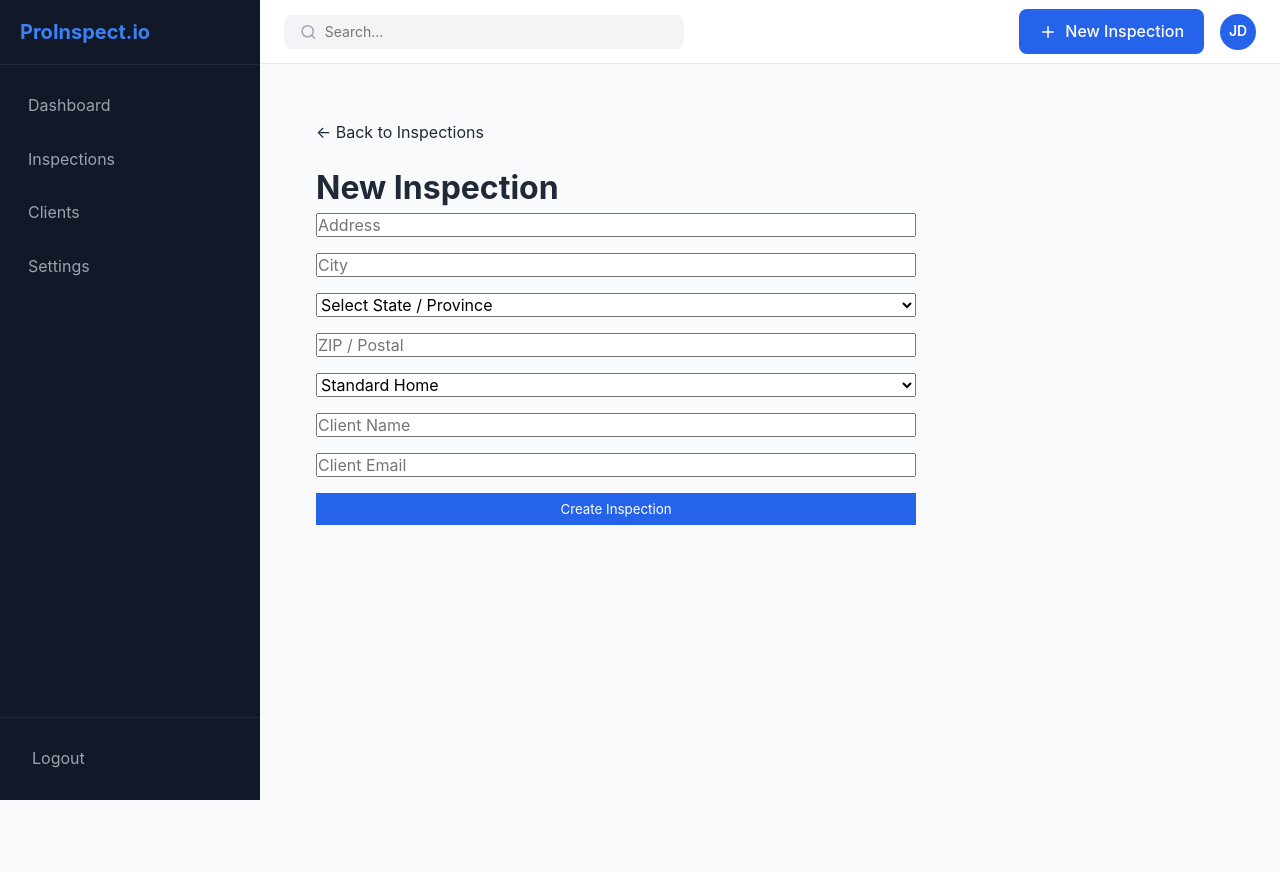
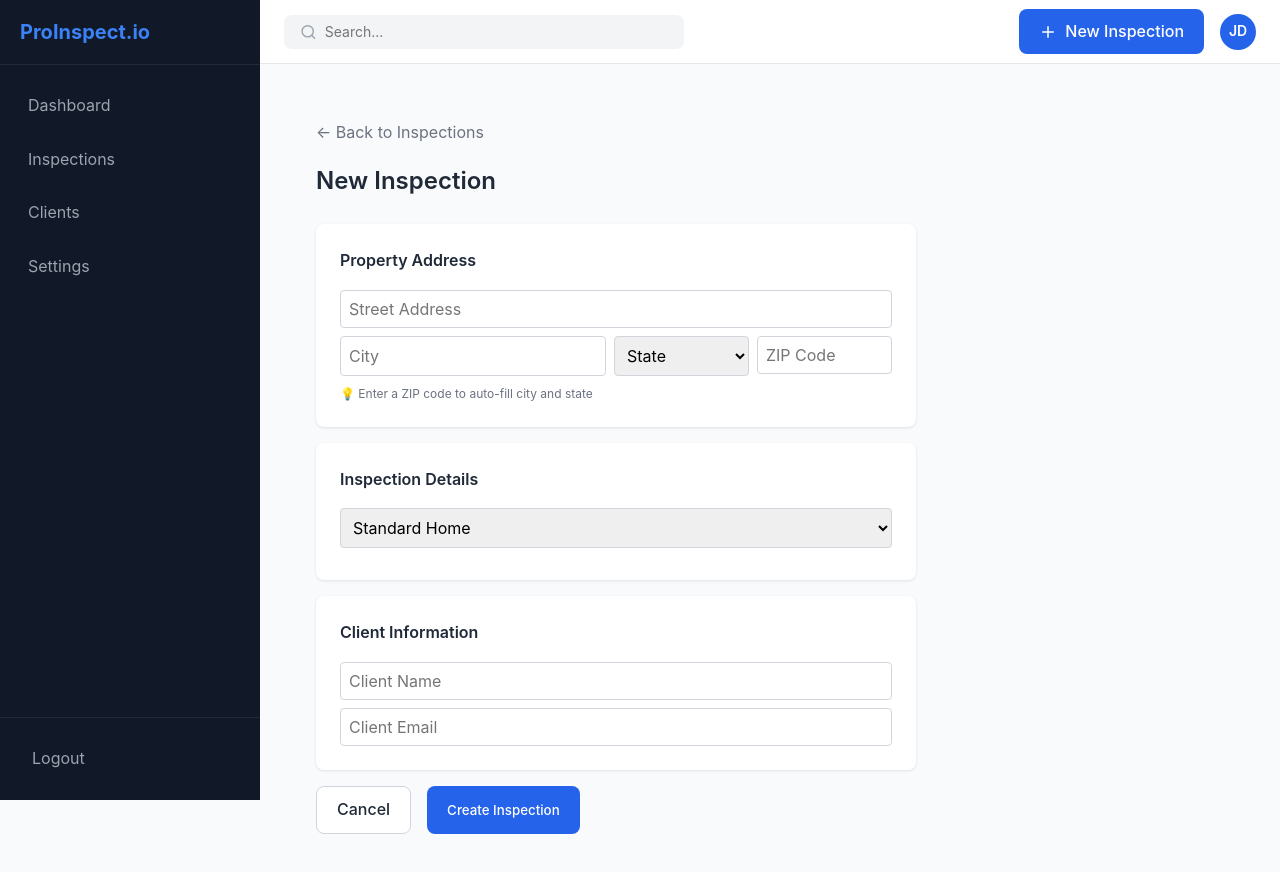
Before and after one commit to andrewjosephmarshall-1388/proinspect-io, a Next.js app: page /dashboard/inspections/new in a window 1280 px wide. Shown: the top 872 px of the page. Before the commit the page ends 800 px from the top, so only its background shows below. Built offline with nearby package versions, Linux system fonts and the light colour scheme.

Commit message:
Improve zip auto-populate with loading indicator

```diff
--- a/src/app/dashboard/inspections/new/page.tsx
+++ b/src/app/dashboard/inspections/new/page.tsx
@@ -29,6 +29,7 @@ const CANADIAN_PROVINCES = [
 
 export default function NewInspectionPage() {
   const router = useRouter()
+  const [lookingUp, setLookingUp] = useState(false)
   const [form, setForm] = useState({
     propertyAddress: '',
     propertyCity: '',
@@ -44,12 +45,54 @@ export default function NewInspectionPage() {
   const handleChange = (e: any) => {
     const { name, value } = e.target
     setForm(prev => ({ ...prev, [name]: value }))
+
+    // Auto-populate city and state when zip is entered
     if (name === 'propertyZip' && value.length >= 5) {
-      fetchZip(value)
+      lookupZip(value)
     }
+
+    // Update map and Zillow links
     if (['propertyAddress', 'propertyCity', 'propertyState', 'propertyZip'].includes(name)) {
       updateLinks()
     }
+  }
+
+  const lookupZip = async (zip: string) => {
+    setLookingUp(true)
+    try {
+      // Try US first
+      let resp = await fetch(`https://api.zippopotam.us/us/${zip}`)
+      if (resp.ok) {
+        const data = await resp.json()
+        const place = data.places[0]
+        setForm(prev => ({
+          ...prev,
+          propertyCity: place['place name'],
+          propertyState: place['USPS state code']
+        }))
+        updateLinks()
+        setLookingUp(false)
+        return
+      }
+
+      // Try Canada
+      resp = await fetch(`https://api.zippopotam.us/ca/${zip}`)
+      if (resp.ok) {
+        const data = await resp.json()
+        const place = data.places[0]
+        setForm(prev => ({
+          ...prev,
+          propertyCity: place['place name'],
+          propertyState: place['admin code 1']
+        }))
+        updateLinks()
+        setLookingUp(false)
+        return
+      }
+    } catch (e) {
+      console.log('Zip lookup failed:', e)
+    }
+    setLookingUp(false)
   }
 
   const updateLinks = () => {
@@ -61,24 +104,9 @@ export default function NewInspectionPage() {
     }
   }
 
-  const fetchZip = async (zip: string) => {
-    try {
-      const resp = await fetch(`https://api.zippopotam.us/us/${zip}`)
-      if (resp.ok) {
-        const data = await resp.json()
-        const place = data.places[0]
-        setForm(prev => ({
-          ...prev,
-          propertyCity: place['place name'],
-          propertyState: place['USPS state code']
-        }))
-        updateLinks()
-      }
-    } catch (_) {}
-  }
-
   const handleSubmit = (e: any) => {
     e.preventDefault()
+    alert('Inspection created! (Demo - needs backend)')
     router.push('/dashboard/inspections')
   }
 
@@ -86,13 +114,35 @@ export default function NewInspectionPage() {
 
   return (
     <div style={{ padding: '2rem' }}>
-      <Link href="/dashboard/inspections" style={{ display: 'block', marginBottom: '1rem' }}>← Back to Inspections</Link>
-      <h1>New Inspection</h1>
+      <Link href="/dashboard/inspections" style={{ display: 'block', marginBottom: '1rem', color: '#6b7280' }}>← Back to Inspections</Link>
+      <h1 style={{ fontSize: '1.5rem', fontWeight: 600, marginBottom: '1.5rem' }}>New Inspection</h1>
+
       <form onSubmit={handleSubmit} style={{ display: 'grid', gap: '1rem', maxWidth: '600px' }}>
-        <input name="propertyAddress" placeholder="Address" value={form.propertyAddress} onChange={handleChange} />
-        <input name="propertyCity" placeholder="City" value={form.propertyCity} onChange={handleChange} />
-        <select name="propertyState" value={form.propertyState} onChange={handleChange}>
-          <option value="">Select State / Province</option>
+        <div style={{ background: '#fff', padding: '1.5rem', borderRadius: '0.5rem', boxShadow: '0 1px 3px rgba(0,0,0,0.1)' }}>
+          <h2 style={{ fontSize: '1rem', fontWeight: 600, marginBottom: '1rem' }}>Property Address</h2>
+          <input
+            name="propertyAddress"
+            placeholder="Street Address"
+            value={form.propertyAddress}
+            onChange={handleChange}
+            style={{ width: '100%', padding: '0.5rem', marginBottom: '0.5rem', border: '1px solid #d1d5db', borderRadius: '0.25rem' }}
+          />
+          <div style={{ display: 'grid', gridTemplateColumns: '1fr 1fr 1fr', gap: '0.5rem' }}>
+            <input
+              name="propertyCity"
+              placeholder="City"
+              value={form.propertyCity}
+              onChange={handleChange}
+              style={{ padding: '0.5rem', border: '1px solid #d1d5db', borderRadius: '0.25rem' }}
+            />
+            <div>
+              <select
+                name="propertyState"
+                value={form.propertyState}
+                onChange={handleChange}
+                style={{ width: '100%', padding: '0.5rem', border: '1px solid #d1d5db', borderRadius: '0.25rem' }}
+              >
+                <option value="">State</option>
                 <optgroup label="United States">
                   {US_STATES.map(s => <option key={s.code} value={s.code}>{s.name}</option>)}
                 </optgroup>
@@ -100,20 +150,97 @@ export default function NewInspectionPage() {
                   {CANADIAN_PROVINCES.map(s => <option key={s.code} value={s.code}>{s.name}</option>)}
                 </optgroup>
               </select>
-        <input name="propertyZip" placeholder="ZIP / Postal" value={form.propertyZip} onChange={handleChange} />
-        <select name="inspectionType" value={form.inspectionType} onChange={handleChange}>
+            </div>
+            <div style={{ position: 'relative' }}>
+              <input
+                name="propertyZip"
+                placeholder={lookingUp ? "Looking up..." : "ZIP Code"}
+                value={form.propertyZip}
+                onChange={handleChange}
+                style={{ width: '100%', padding: '0.5rem', border: '1px solid #d1d5db', borderRadius: '0.25rem' }}
+                disabled={lookingUp}
+              />
+              {lookingUp && <span style={{ position: 'absolute', right: '8px', top: '8px', fontSize: '0.75rem', color: '#2563eb' }}>⏳</span>}
+            </div>
+          </div>
+          <p style={{ fontSize: '0.75rem', color: '#6b7280', marginTop: '0.5rem' }}>
+            💡 Enter a ZIP code to auto-fill city and state
+          </p>
+        </div>
+
+        <div style={{ background: '#fff', padding: '1.5rem', borderRadius: '0.5rem', boxShadow: '0 1px 3px rgba(0,0,0,0.1)' }}>
+          <h2 style={{ fontSize: '1rem', fontWeight: 600, marginBottom: '1rem' }}>Inspection Details</h2>
+          <select
+            name="inspectionType"
+            value={form.inspectionType}
+            onChange={handleChange}
+            style={{ width: '100%', padding: '0.5rem', marginBottom: '0.5rem', border: '1px solid #d1d5db', borderRadius: '0.25rem' }}
+          >
             {inspectionTypes.map(t => <option key={t} value={t}>{t}</option>)}
           </select>
-        <input name="clientName" placeholder="Client Name" value={form.clientName} onChange={handleChange} />
-        <input name="clientEmail" placeholder="Client Email" value={form.clientEmail} onChange={handleChange} />
-        <button type="submit" style={{ padding: '0.5rem', background: '#2563eb', color: 'white', border: 'none' }}>Create Inspection</button>
+        </div>
+
+        <div style={{ background: '#fff', padding: '1.5rem', borderRadius: '0.5rem', boxShadow: '0 1px 3px rgba(0,0,0,0.1)' }}>
+          <h2 style={{ fontSize: '1rem', fontWeight: 600, marginBottom: '1rem' }}>Client Information</h2>
+          <input
+            name="clientName"
+            placeholder="Client Name"
+            value={form.clientName}
+            onChange={handleChange}
+            style={{ width: '100%', padding: '0.5rem', marginBottom: '0.5rem', border: '1px solid #d1d5db', borderRadius: '0.25rem' }}
+          />
+          <input
+            name="clientEmail"
+            placeholder="Client Email"
+            value={form.clientEmail}
+            onChange={handleChange}
+            style={{ width: '100%', padding: '0.5rem', border: '1px solid #d1d5db', borderRadius: '0.25rem' }}
+          />
+        </div>
+
+        <div style={{ display: 'flex', gap: '1rem' }}>
+          <Link
+            href="/dashboard/inspections"
+            style={{ padding: '0.625rem 1.25rem', borderRadius: '0.5rem', fontWeight: 500, border: '1px solid #d1d5db', background: '#fff', textDecoration: 'none' }}
+          >
+            Cancel
+          </Link>
+          <button
+            type="submit"
+            style={{ padding: '0.625rem 1.25rem', borderRadius: '0.5rem', fontWeight: 500, border: 'none', background: '#2563eb', color: 'white', cursor: 'pointer' }}
+          >
+            Create Inspection
+          </button>
+        </div>
       </form>
+
       {mapUrl && (
-        <div style={{ marginTop: '2rem' }}>
-          <h2>Location</h2>
-          <iframe src={mapUrl} width="100%" height="300" style={{ border: 0 }} loading="lazy"></iframe>
-          <p><a href={`https://www.google.com/maps/dir/?api=1&destination=${encodeURIComponent(form.propertyAddress + ' ' + form.propertyCity + ' ' + form.propertyState + ' ' + form.propertyZip)}`} target="_blank" rel="noopener noreferrer">Get Driving Directions</a></p>
-          {zillowUrl && <p><a href={zillowUrl} target="_blank" rel="noopener noreferrer">View on Zillow</a></p>}
+        <div style={{ marginTop: '2rem', background: '#fff', padding: '1.5rem', borderRadius: '0.5rem', boxShadow: '0 1px 3px rgba(0,0,0,0.1)' }}>
+          <h2 style={{ fontSize: '1rem', fontWeight: 600, marginBottom: '1rem' }}>Location & Property Info</h2>
+          <div style={{ display: 'grid', gridTemplateColumns: '1fr 1fr', gap: '1rem' }}>
+            <div>
+              <iframe src={mapUrl} width="100%" height="250" style={{ border: 0, borderRadius: '0.25rem' }} loading="lazy"></iframe>
+              <a
+                href={`https://www.google.com/maps/dir/?api=1&destination=${encodeURIComponent(form.propertyAddress + ' ' + form.propertyCity + ' ' + form.propertyState + ' ' + form.propertyZip)}`}
+                target="_blank"
+                rel="noopener noreferrer"
+                style={{ display: 'inline-block', marginTop: '0.5rem', color: '#2563eb', textDecoration: 'none' }}
+              >
+                🚗 Get Driving Directions
+              </a>
+            </div>
+            <div style={{ background: '#f3f4f6', padding: '1rem', borderRadius: '0.5rem' }}>
+              <p style={{ fontSize: '0.875rem', fontWeight: 500, marginBottom: '0.5rem' }}>Property Details</p>
+              <a
+                href={zillowUrl}
+                target="_blank"
+                rel="noopener noreferrer"
+                style={{ display: 'inline-block', padding: '0.5rem 1rem', background: '#006aff', color: 'white', borderRadius: '0.25rem', textDecoration: 'none', fontSize: '0.875rem' }}
+              >
+                🏠 View on Zillow
+              </a>
+            </div>
+          </div>
         </div>
       )}
     </div>
```
Lines whose indentation alone changed are shown as unchanged.
